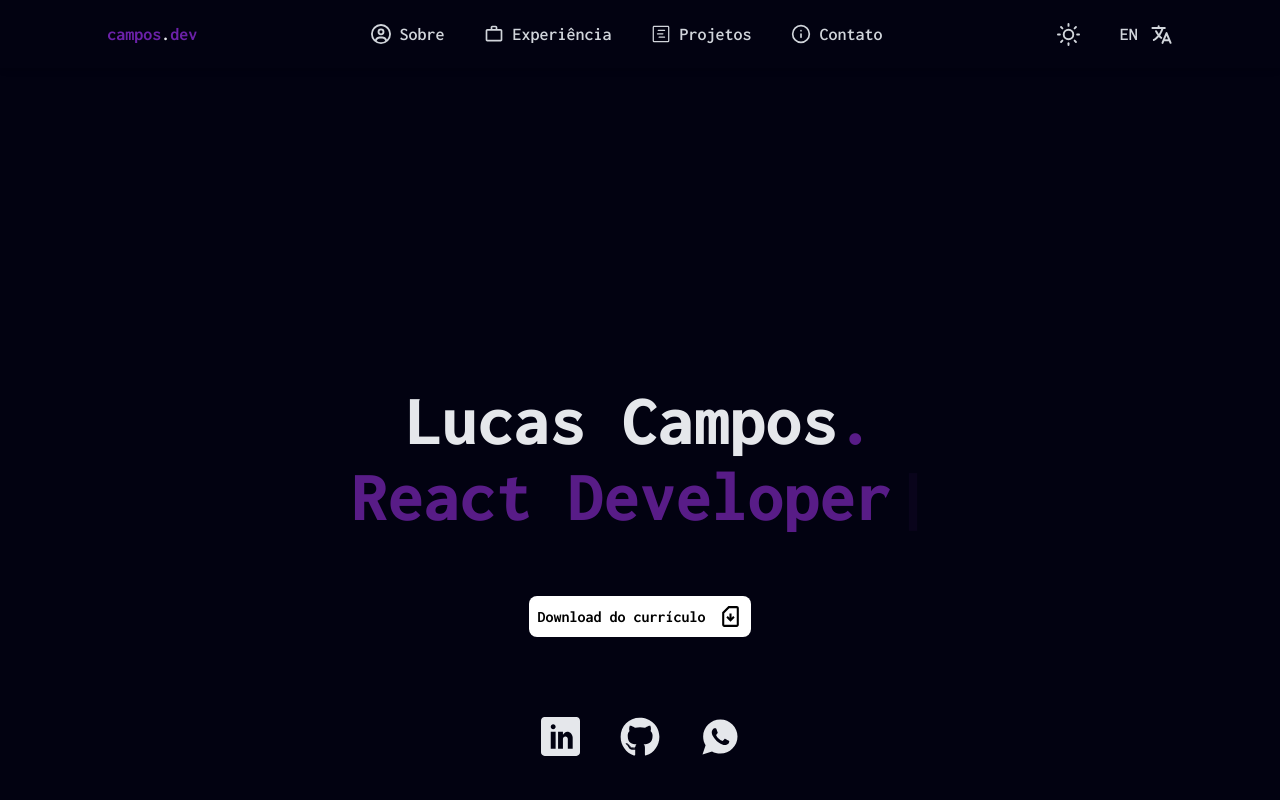
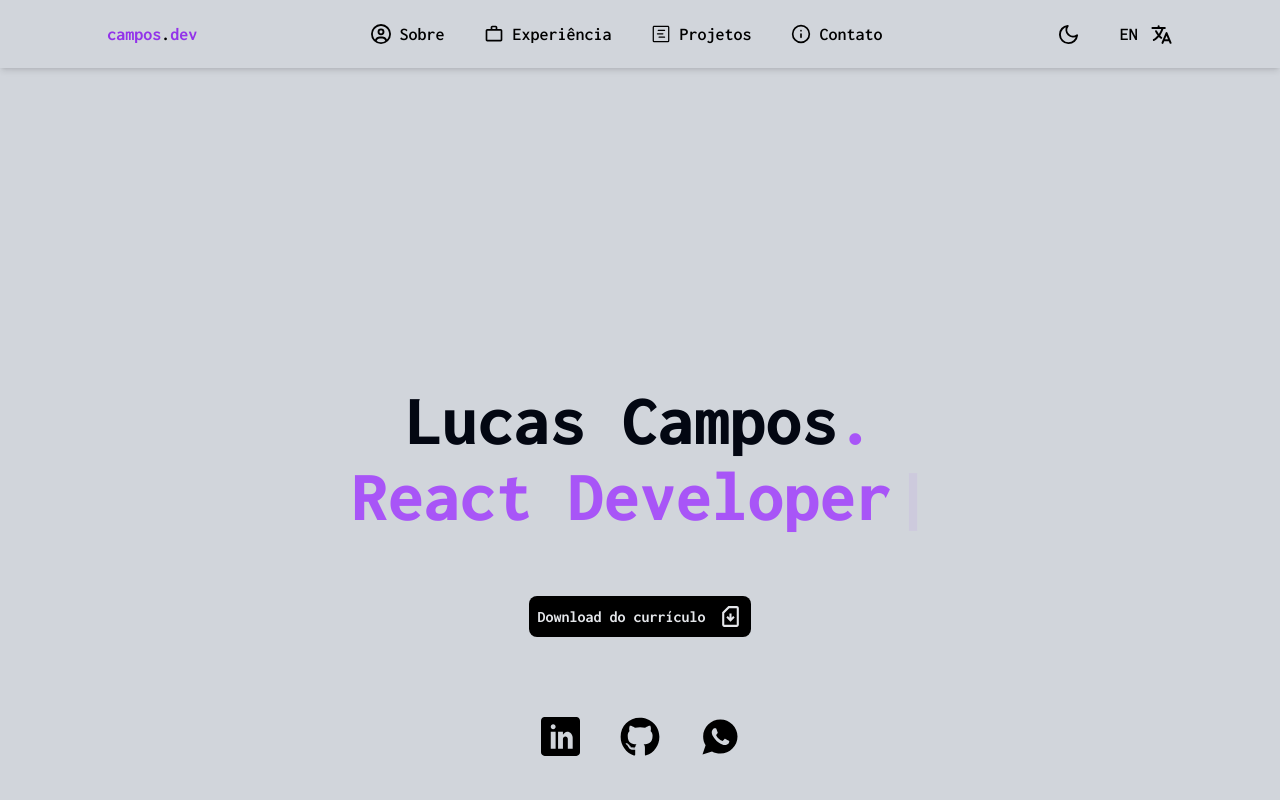
Before and after one commit to lucascmpos/lucascmpos-portfolio, a React (Vite) app: page / in a window 1280 px wide. Shown: the top 800 px of the page. Built offline with nearby package versions, Linux system fonts and the light colour scheme.

Commit message:
feat: ensure light mode is by default on user systems

```diff
--- a/src/App.jsx
+++ b/src/App.jsx
@@ -1,4 +1,4 @@
-import { useState } from "react";
+import { useState, useEffect } from "react";
 import Header from "./components/header";
 import Home from "./components/home";
 import About from "./components/about";
@@ -11,7 +11,16 @@ import Tech from "./components/tech";
 
 function App() {
   const [language, setLanguage] = useState("pt");
-  const [theme, setTheme] = useState("off");
+  const [theme, setTheme] = useState("light");
+
+  useEffect(() => {
+    const prefersDarkMode =
+      window.matchMedia &&
+      window.matchMedia("(prefers-color-scheme: dark)").matches;
+    if (prefersDarkMode) {
+      setTheme("dark");
+    }
+  }, []);
 
   const switchToEnglish = () => {
     setLanguage("en");
@@ -26,11 +35,11 @@ function App() {
   };
 
   const switchToDark = () => {
-    setLanguage("dark");
+    setTheme("dark");
   };
 
   const switchToLight = () => {
-    setLanguage("light");
+    setTheme("light");
   };
 
   const handleChangeTheme = (newTheme) => {
@@ -38,7 +47,9 @@ function App() {
   };
 
   return (
-    <div className="overflow-x-hidden">
+    <div
+      className={`overflow-x-hidden ${theme === "dark" ? "dark-theme" : ""}`}
+    >
       <Header
         onSwitchToEnglish={switchToEnglish}
         onSwitchToPortuguese={switchToPortuguese}
@@ -46,6 +57,7 @@ function App() {
         onSwitchToDark={switchToDark}
         onSwitchToLight={switchToLight}
         onChangeTheme={handleChangeTheme}
+        theme={theme}
       />
       <Home theme={theme} language={language} />
       <About theme={theme} language={language} />
--- a/src/components/header.jsx
+++ b/src/components/header.jsx
@@ -9,10 +9,9 @@ import { useMediaQuery } from "react-responsive";
 import { IoLanguage } from "react-icons/io5";
 import { FiMoon, FiSun } from "react-icons/fi";
 
-const Header = ({ onChangeLanguage, onChangeTheme }) => {
+const Header = ({ onChangeLanguage, onChangeTheme, theme }) => {
   const [isMenuOpen, setMenuOpen] = useState(false);
   const [language, setLanguage] = useState("pt");
-  const [theme, setTheme] = useState("dark");
   const isMobile = useMediaQuery({ query: "(max-width: 767px)" });
 
   const toggleMenu = () => {
@@ -74,7 +73,7 @@ const Header = ({ onChangeLanguage, onChangeTheme }) => {
             animate={{ x: "0%" }}
             exit={{ x: "0%" }}
             transition={{ duration: 0, ease: "easeInOut" }}
-            className="fixed right-0 top-0 z-20 h-full  w-full text-gray-300 backdrop-blur-3xl backdrop-filter transition-transform duration-200"
+            className={`header fixed right-0 top-0 z-20  h-full w-full text-gray-300 backdrop-blur-3xl backdrop-filter transition-transform duration-200 `}
           >
             <div className="flex justify-end p-4">
               <button
```
